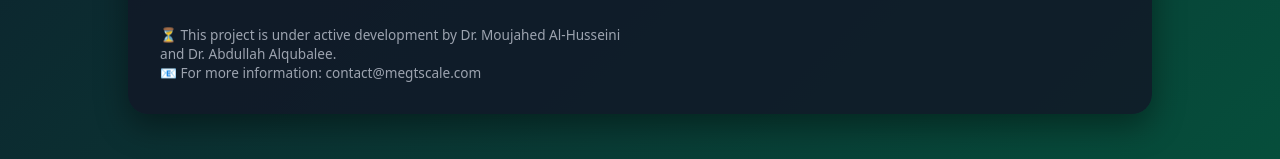
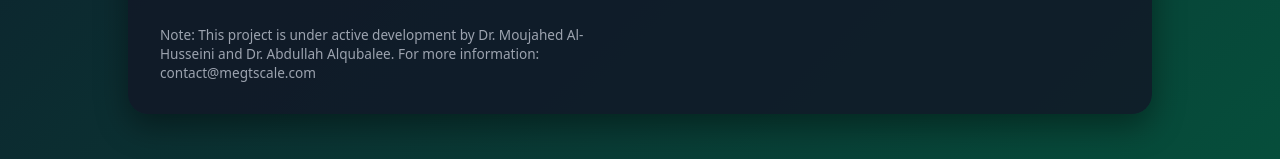
Before and after one commit to megtscale/web, a plain HTML site: page index.html in a window 1280 px wide. Shown: the part 641-800 px from the top of the page. Drawn offline with Linux system fonts and the light colour scheme; a script that the page names is missing.

Commit message:
Update index.html

```diff
--- a/index.html
+++ b/index.html
@@ -69,8 +69,7 @@
         </div>
 
         <footer>
-          <div>⏳ This project is under active development by Dr. Moujahed Al-Husseini and Dr. Abdullah Alqubalee.</div>
-          <div>📧 For more information: contact@megtscale.com</div>
+          <div>Note: This project is under active development by Dr. Moujahed Al-Husseini and Dr. Abdullah Alqubalee. For more information: contact@megtscale.com </div>
         </footer>
       </div>
       <div class="image-container">
```
